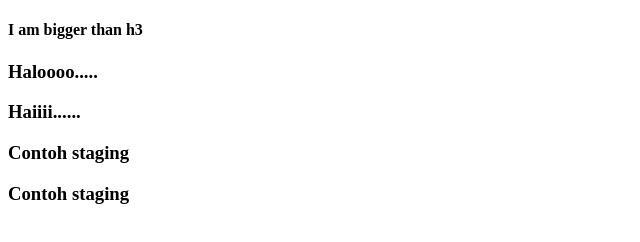
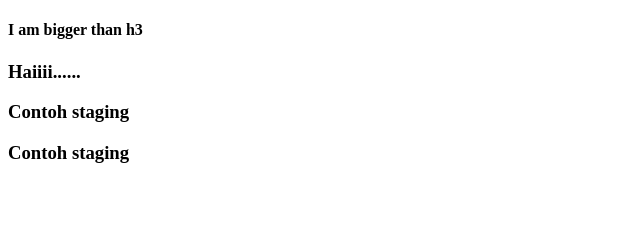
Before and after one commit to wskurniawan/pelatihan-git, a plain HTML site: page index.html in a window 1280 px wide. Shown: the whole page, without its empty margins (0-640 px from the left). Drawn offline with Linux system fonts and the light colour scheme.

Commit message:
delete h3, supposed to be conflict

```diff
--- a/index.html
+++ b/index.html
@@ -10,10 +10,6 @@
 
    <!-- CONFLICT  -->
    <h4>I am bigger than h3</h4>
-
-   <!-- tambah halo -->
-   <h3>Haloooo.....</h3>
-   <!-- end -->
 
    <!-- tambah hai -->
    <h3>Haiiii......</h3>
```
